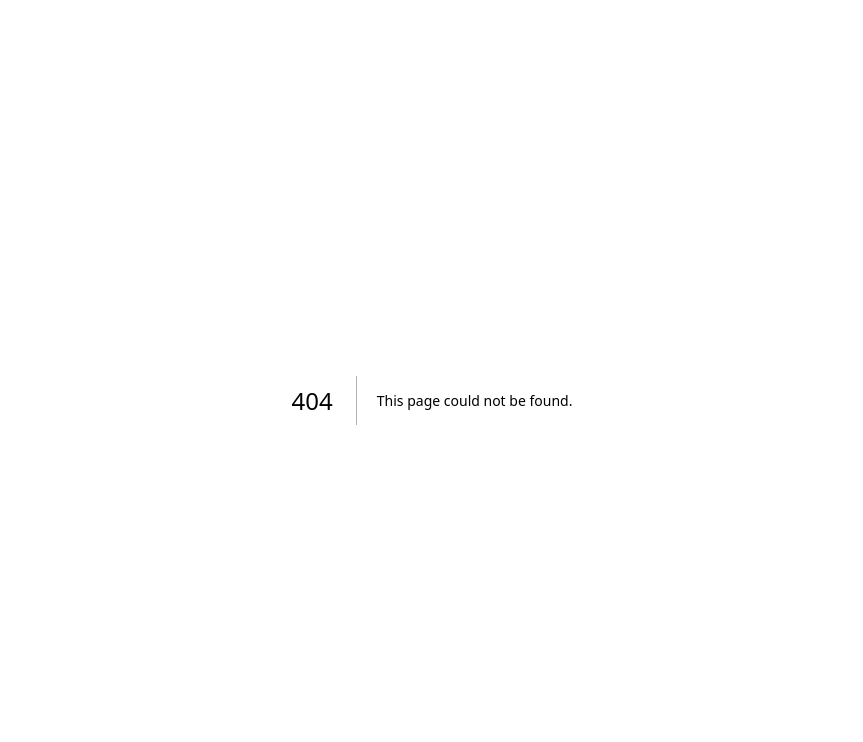
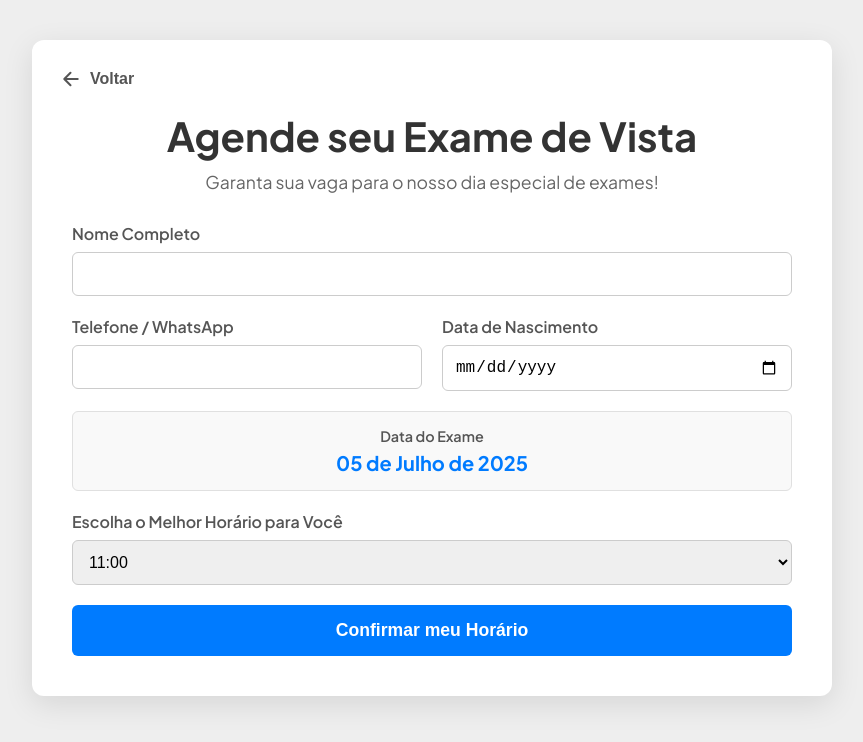
Before and after one commit to WilkerGw/site-vizz-2025-next, a Next.js app: page /agendamento in a window 1280 px wide. Before the commit this address had no page. Shown: the top 742 px of the page, without its empty margins (208-1071 px from the left). Built offline with nearby package versions, Linux system fonts and the light colour scheme.

Commit message:
Adiciona funcionalidade de agendamento

```diff
--- a/package.json
+++ b/package.json
@@ -11,6 +11,7 @@
   "dependencies": {
     "@img-comparison-slider/react": "^8.0.2",
     "axios": "^1.10.0",
+    "firebase-admin": "^13.4.0",
     "framer-motion": "^12.5.0",
     "next": "^15.2.2",
     "react": "^19.0.0",
--- /dev/null
+++ b/src/app/agendamento/page.jsx
@@ -0,0 +1,119 @@
+"use client";
+import { useState } from 'react';
+import styles from '../../styles/components/agendamento.module.css';
+import { motion } from 'framer-motion';
+import axios from 'axios';
+// 1. Importando o useRouter para a navegação
+import { useRouter } from 'next/navigation';
+// 2. Importando um ícone para o botão
+import { IoArrowBack } from 'react-icons/io5';
+
+export default function AgendamentoForm() {
+  // 3. Inicializando o router
+  const router = useRouter();
+
+  const [formData, setFormData] = useState({
+    nomeCompleto: '',
+    telefone: '',
+    dataNascimento: '',
+    horario: '11:00',
+  });
+
+  const [formState, setFormState] = useState({
+    submitting: false,
+    success: false,
+    error: null,
+  });
+
+  const handleChange = (e) => {
+    const { name, value } = e.target;
+    setFormData(prevState => ({ ...prevState, [name]: value }));
+  };
+
+  const handleSubmit = async (e) => {
+    e.preventDefault();
+    setFormState({ submitting: true, success: false, error: null });
+
+    try {
+      const response = await axios.post('/api/agendamento', formData);
+      if (response.status === 201) {
+        setFormState({ submitting: false, success: true, error: null });
+        setFormData({
+            nomeCompleto: '', telefone: '', dataNascimento: '', horario: '11:00',
+        });
+      }
+    } catch (error) {
+      const errorMessage = error.response?.data?.error || "Ocorreu um erro. Tente novamente.";
+      setFormState({ submitting: false, success: false, error: errorMessage });
+    }
+  };
+
+  return (
+    <motion.div
+      className={styles.formContainer}
+      initial={{ opacity: 0, y: 20 }}
+      animate={{ opacity: 1, y: 0 }}
+      transition={{ duration: 0.5 }}
+    >
+      {/* 4. Adicionando o botão de voltar */}
+      <button onClick={() => router.back()} className={styles.backButton}>
+        <IoArrowBack size={22} />
+        Voltar
+      </button>
+
+      <h1 className={styles.title}>Agende seu Exame de Vista</h1>
+      <p className={styles.subtitle}>Garanta sua vaga para o nosso dia especial de exames!</p>
+
+      {formState.success && (
+        <div className={styles.successMessage}>
+          Seu pedido de agendamento foi enviado com sucesso! Aguarde nosso contato de confirmação.
+        </div>
+      )}
+
+      {formState.error && (
+        <div className={styles.errorMessage}>
+          {formState.error}
+        </div>
+      )}
+
+      <form onSubmit={handleSubmit} className={styles.form}>
+        <div className={styles.formGroup}>
+          <label htmlFor="nomeCompleto">Nome Completo</label>
+          <input type="text" id="nomeCompleto" name="nomeCompleto" value={formData.nomeCompleto} onChange={handleChange} required />
+        </div>
+
+        <div className={styles.formRow}>
+          <div className={styles.formGroup}>
+            <label htmlFor="telefone">Telefone / WhatsApp</label>
+            <input type="tel" id="telefone" name="telefone" value={formData.telefone} onChange={handleChange} required />
+          </div>
+          <div className={styles.formGroup}>
+            <label htmlFor="dataNascimento">Data de Nascimento</label>
+            <input type="date" id="dataNascimento" name="dataNascimento" value={formData.dataNascimento} onChange={handleChange} required />
+          </div>
+        </div>
+
+        <div className={styles.staticInfoGroup}>
+          <span className={styles.staticLabel}>Data do Exame</span>
+          <span className={styles.staticValue}>05 de Julho de 2025</span>
+        </div>
+
+        <div className={styles.formGroup}>
+          <label htmlFor="horario">Escolha o Melhor Horário para Você</label>
+          <select id="horario" name="horario" value={formData.horario} onChange={handleChange}>
+            <option value="11:00">11:00</option>
+            <option value="12:00">12:00</option>
+            <option value="13:00">13:00</option>
+            <option value="14:00">14:00</option>
+            <option value="15:00">15:00</option>
+            <option value="16:00">16:00</option>
+          </select>
+        </div>
+
+        <button type="submit" className={styles.submitButton} disabled={formState.submitting}>
+          {formState.submitting ? 'Enviando...' : 'Confirmar meu Horário'}
+        </button>
+      </form>
+    </motion.div>
+  );
+}
--- /dev/null
+++ b/src/app/api/agendamento/route.js
@@ -0,0 +1,58 @@
+import { NextResponse } from "next/server";
+import admin from "firebase-admin";
+import { z } from "zod";
+
+// --- Inicialização do Firebase Admin ---
+if (!admin.apps.length) {
+  const privateKey = process.env.FIREBASE_PRIVATE_KEY.replace(/\\n/g, '\n');
+  admin.initializeApp({
+    credential: admin.credential.cert({
+      projectId: process.env.FIREBASE_PROJECT_ID,
+      clientEmail: process.env.FIREBASE_CLIENT_EMAIL,
+      privateKey: privateKey,
+    }),
+  });
+}
+
+const db = admin.firestore();
+
+// --- Schema de Validação Atualizado ---
+const agendamentoSchema = z.object({
+  nomeCompleto: z.string().min(3, "Nome completo é obrigatório"),
+  telefone: z.string().min(10, "Telefone inválido"),
+  dataNascimento: z.string().nonempty("Data de nascimento é obrigatória"),
+  horario: z.string().nonempty("Horário é obrigatório"), // Novo campo de horário
+});
+
+
+export async function POST(request) {
+  try {
+    const body = await request.json();
+
+    // Valida os dados recebidos
+    const validation = agendamentoSchema.safeParse(body);
+
+    if (!validation.success) {
+      return NextResponse.json({ error: "Dados inválidos", details: validation.error.flatten() }, { status: 400 });
+    }
+
+    const { nomeCompleto, telefone, dataNascimento, horario } = validation.data;
+
+    // Cria um novo documento na coleção "agendamentos" com os dados atualizados
+    const agendamentoRef = await db.collection("agendamentos").add({
+      nomeCompleto,
+      telefone,
+      dataNascimento,
+      dataDoExame: "05/07/2025", // Data fixa
+      horario, // Horário escolhido pelo usuário
+      status: "pendente",
+      criadoEm: admin.firestore.FieldValue.serverTimestamp(),
+    });
+
+    return NextResponse.json({ message: "Agendamento recebido com sucesso!", id: agendamentoRef.id }, { status: 201 });
+
+  } catch (error) {
+    console.error("Erro ao criar agendamento:", error);
+    return NextResponse.json({ error: "Erro interno do servidor." }, { status: 500 });
+  }
+}
--- a/src/components/Header.jsx
+++ b/src/components/Header.jsx
@@ -12,7 +12,7 @@ const navLinks = [
   { href: "#destaques", label: "Destaques" },
   { href: "#contato", label: "Contato" },
   { href: "/politicas", label: "Políticas" },
-  { href: "https://agendamento-online-front.vercel.app/", label: "Agendamento", target: "_blank" },
+  { href: "/agendamento", label: "Agendamento"},
   { href: "https://oticasvizz.lojavirtualnuvem.com.br/", label: "Comprar", target: "_blank" },
 ];
 
--- /dev/null
+++ b/src/styles/components/agendamento.module.css
@@ -0,0 +1,165 @@
+.formContainer {
+  max-width: 800px;
+  margin: 40px auto;
+  padding: 40px;
+  background-color: #fff;
+  border-radius: 12px;
+  box-shadow: 0 8px 30px rgba(0, 0, 0, 0.1);
+  position: relative; /* Necessário para posicionar o botão de voltar */
+}
+
+/* NOVO ESTILO PARA O BOTÃO DE VOLTAR */
+.backButton {
+  position: absolute;
+  top: 20px;
+  left: 20px;
+  display: inline-flex;
+  align-items: center;
+  gap: 8px;
+  background: none;
+  border: none;
+  color: #555;
+  cursor: pointer;
+  font-size: 1rem;
+  font-weight: 600;
+  padding: 8px;
+  border-radius: 6px;
+  transition: background-color 0.2s;
+}
+
+.backButton:hover {
+  background-color: #f0f0f0;
+}
+/* FIM DO NOVO ESTILO */
+
+.title {
+  text-align: center;
+  font-size: 2.5rem;
+  color: #333;
+  margin-bottom: 10px;
+  padding-top: 30px; /* Adiciona espaço para o botão de voltar não sobrepor o título */
+}
+
+.subtitle {
+  text-align: center;
+  font-size: 1.1rem;
+  color: #666;
+  margin-bottom: 30px;
+}
+
+.form {
+  display: flex;
+  flex-direction: column;
+  gap: 20px;
+}
+
+.formRow {
+  display: flex;
+  gap: 20px;
+}
+
+.formRow > .formGroup {
+  flex: 1;
+}
+
+.formGroup {
+  display: flex;
+  flex-direction: column;
+}
+
+.formGroup label {
+  margin-bottom: 8px;
+  font-weight: 600;
+  color: #555;
+}
+
+.formGroup input,
+.formGroup select,
+.formGroup textarea {
+  width: 100%;
+  padding: 12px;
+  border: 1px solid #ccc;
+  border-radius: 6px;
+  font-size: 1rem;
+  transition: border-color 0.2s;
+}
+
+.formGroup input:focus,
+.formGroup select:focus,
+.formGroup textarea:focus {
+  outline: none;
+  border-color: #007bff;
+}
+
+.staticInfoGroup {
+  background-color: #f9f9f9;
+  border: 1px solid #e0e0e0;
+  border-radius: 6px;
+  padding: 15px;
+  text-align: center;
+}
+
+.staticLabel {
+  display: block;
+  font-weight: 600;
+  color: #555;
+  font-size: 0.9rem;
+  margin-bottom: 5px;
+}
+
+.staticValue {
+  display: block;
+  font-weight: bold;
+  color: #007bff;
+  font-size: 1.25rem;
+}
+
+.submitButton {
+  padding: 15px;
+  border: none;
+  border-radius: 6px;
+  background-color: #007bff;
+  color: white;
+  font-size: 1.1rem;
+  font-weight: bold;
+  cursor: pointer;
+  transition: background-color 0.2s, transform 0.1s;
+}
+
+.submitButton:hover {
+  background-color: #0056b3;
+}
+
+.submitButton:disabled {
+  background-color: #a0a0a0;
+  cursor: not-allowed;
+}
+
+.successMessage, .errorMessage {
+  padding: 15px;
+  margin-bottom: 20px;
+  border-radius: 6px;
+  text-align: center;
+}
+
+.successMessage {
+  background-color: #d4edda;
+  color: #155724;
+  border: 1px solid #c3e6cb;
+}
+
+.errorMessage {
+  background-color: #f8d7da;
+  color: #721c24;
+  border: 1px solid #f5c6cb;
+}
+
+@media (max-width: 600px) {
+  .formRow {
+    flex-direction: column;
+  }
+
+  .title {
+    font-size: 2rem;
+  }
+}
```
Also changed, not shown: 1 other file (tests, documents, lock files or other folders).
